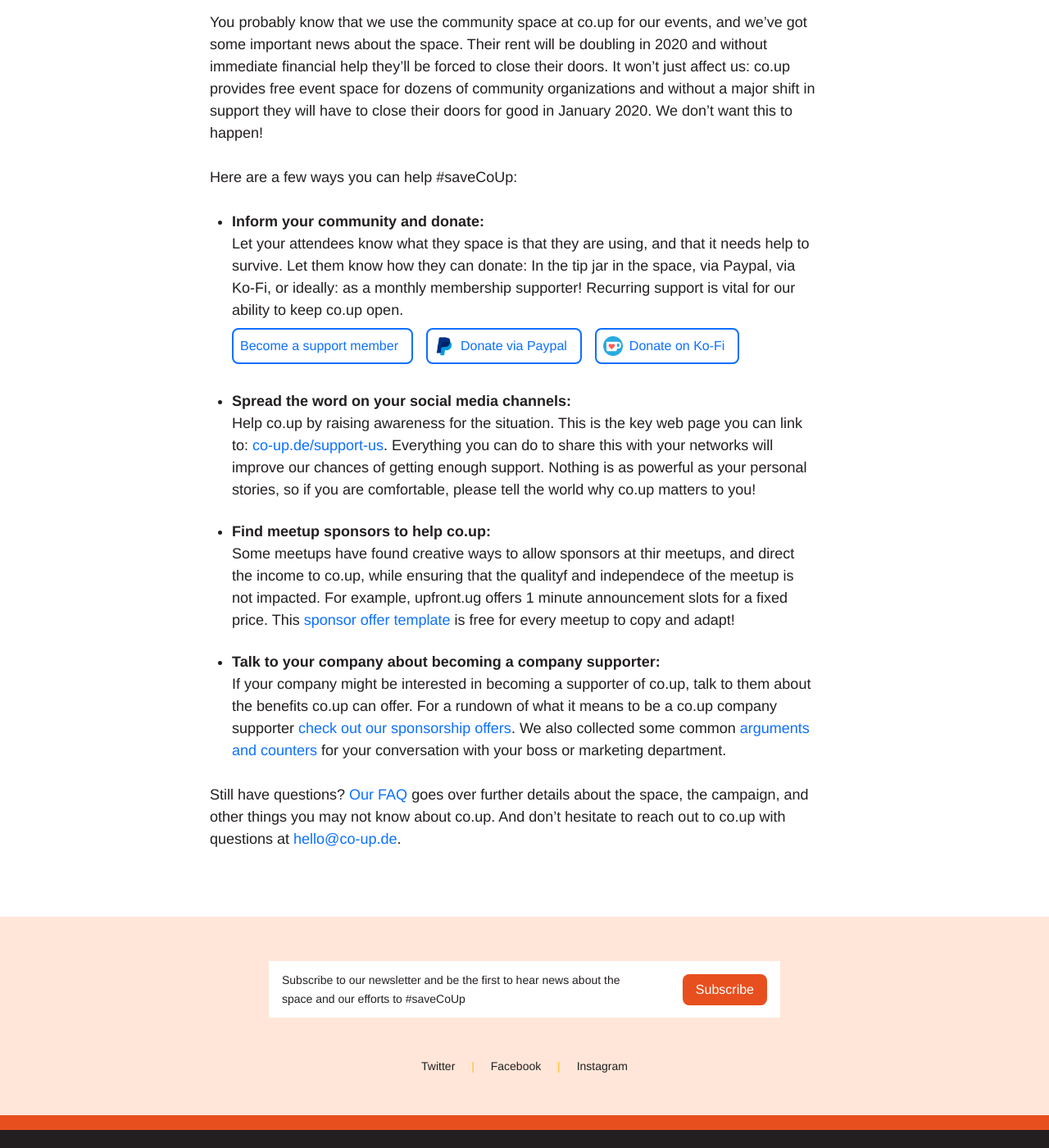
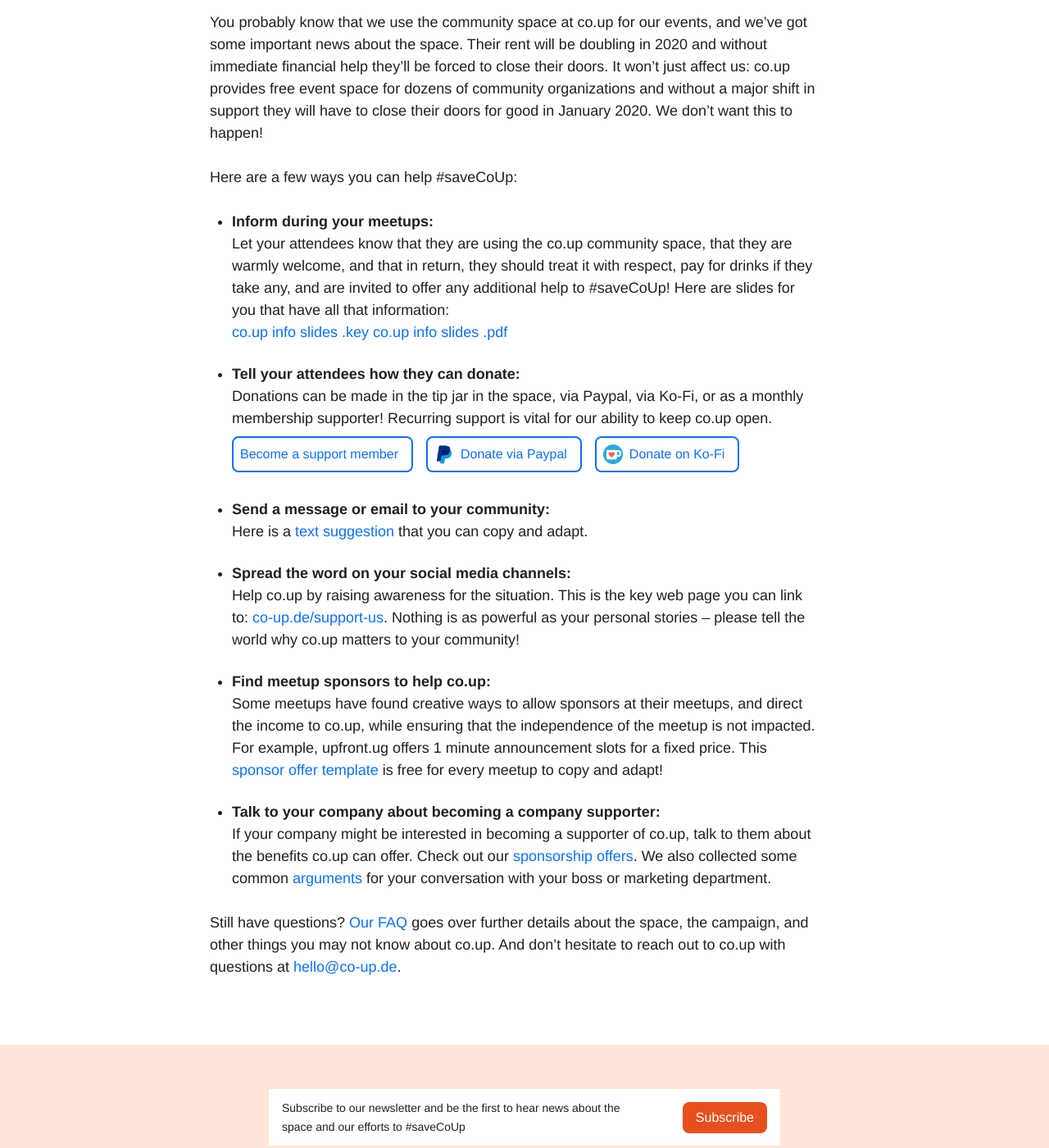
Before and after one commit to co-up/co-up.de, a Jekyll site: the page built from support-coup-as-organizer.html, in a window 1280 px wide and 1400 px high, scrolled down 326 px. Shown: the whole window at 82% size. Built offline with Jekyll 4.4.1, drawn with Linux system fonts in a browser that asks for light colours.

Commit message:
more copy and styles for organizers page

```diff
--- a/support-coup-as-organizer.html
+++ b/support-coup-as-organizer.html
@@ -17,8 +17,15 @@
 
 <ul class="support-list">
   <li>
-    <strong>Inform your community and donate:</strong>
-    Let your attendees know what they space is that they are using, and that it needs help to survive. Let them know how they can donate: In the tip jar in the space, via Paypal, via Ko-Fi, or ideally: as a monthly membership supporter! Recurring support is vital for our ability to keep co.up open.
+    <strong>Inform during your meetups:</strong>
+    Let your attendees know that they are using the co.up community space, that they are warmly welcome, and that in return, they should treat it with respect, pay for drinks if they take any, and are invited to offer any additional help to #saveCoUp!
+    Here are slides for you that have all that information:
+    <br>
+    <a href="#">co.up info slides .key</a>
+    <a href="#">co.up info slides .pdf</a>
+  </li>
+  <li>
+    <strong>Tell your attendees how they can donate:</strong> Donations can be made in the tip jar in the space, via Paypal, via Ko-Fi, or as a monthly membership supporter! Recurring support is vital for our ability to keep co.up open.
     <div class="flex items-center flex-wrap">
       <a class="btn btn-donation" href="https://members.co-up.de/membership/dashboard">
         Become a support member
@@ -34,16 +41,20 @@
     </div>
   </li>
   <li>
+    <strong>Send a message or email to your community:</strong>
+    Here is a <a href="/save-coup-organizer-text">text suggestion</a> that you can copy and adapt.
+  </li>
+  <li>
     <strong>Spread the word on your social media channels:</strong>
-    Help co.up by raising awareness for the situation. This is the key web page you can link to: <a href="https://co-up.de/support-us/">co-up.de/support-us</a>. Everything you can do to share this with your networks will improve our chances of getting enough support. Nothing is as powerful as your personal stories, so if you are comfortable, please tell the world why co.up matters to you!
+    Help co.up by raising awareness for the situation. This is the key web page you can link to: <a href="https://co-up.de/support-us/">co-up.de/support-us</a>. Nothing is as powerful as your personal stories – please tell the world why co.up matters to your community!
   </li>
   <li>
     <strong>Find meetup sponsors to help co.up:</strong>
-    Some meetups have found creative ways to allow sponsors at thir meetups, and direct the income to co.up, while ensuring that the qualityf and independece of the meetup is not impacted. For example, upfront.ug offers 1 minute announcement slots for a fixed price. This <a href="http://up.front.ug/sponsoring/">sponsor offer template</a> is free for every meetup to copy and adapt!
+    Some meetups have found creative ways to allow sponsors at their meetups, and direct the income to co.up, while ensuring that the independence of the meetup is not impacted. For example, upfront.ug offers 1 minute announcement slots for a fixed price. This <a href="http://up.front.ug/sponsoring/">sponsor offer template</a> is free for every meetup to copy and adapt!
   </li>
   <li>
     <strong>Talk to your company about becoming a company supporter:</strong>
-    If your company might be interested in becoming a supporter of co.up, talk to them about the benefits co.up can offer. For a rundown of what it means to be a co.up company supporter <a href="/sponsorships">check out our sponsorship offers</a>. We also collected some common <a href="https://co-up.de/convince-your-company-to-support-coup/">arguments and counters</a> for your conversation with your boss or marketing department.
+    If your company might be interested in becoming a supporter of co.up, talk to them about the benefits co.up can offer. Check out our <a href="/sponsorships">sponsorship offers</a>. We also collected some common <a href="https://co-up.de/convince-your-company-to-support-coup/">arguments</a> for your conversation with your boss or marketing department.
   </li>
 </ul>
 
```
